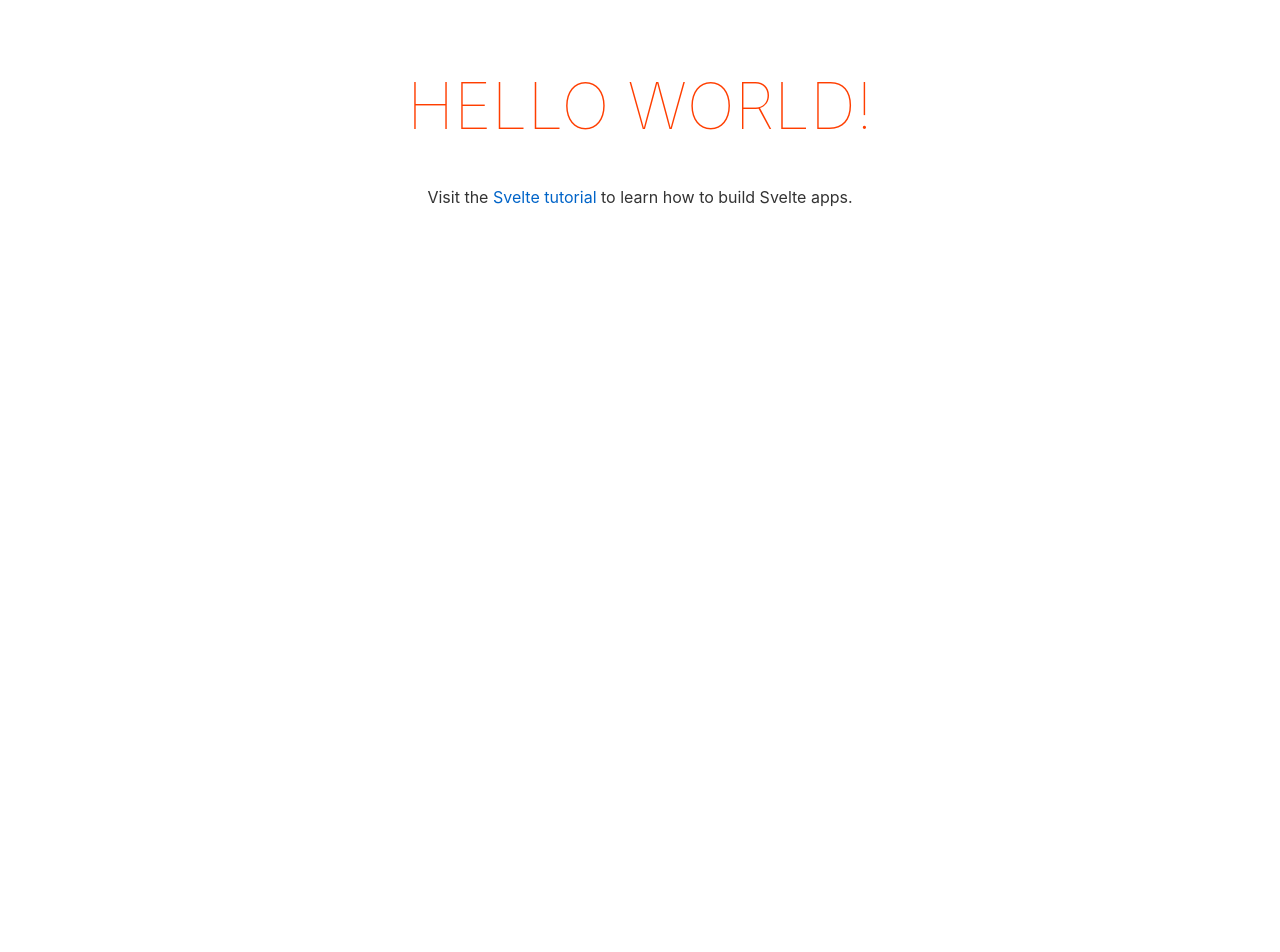
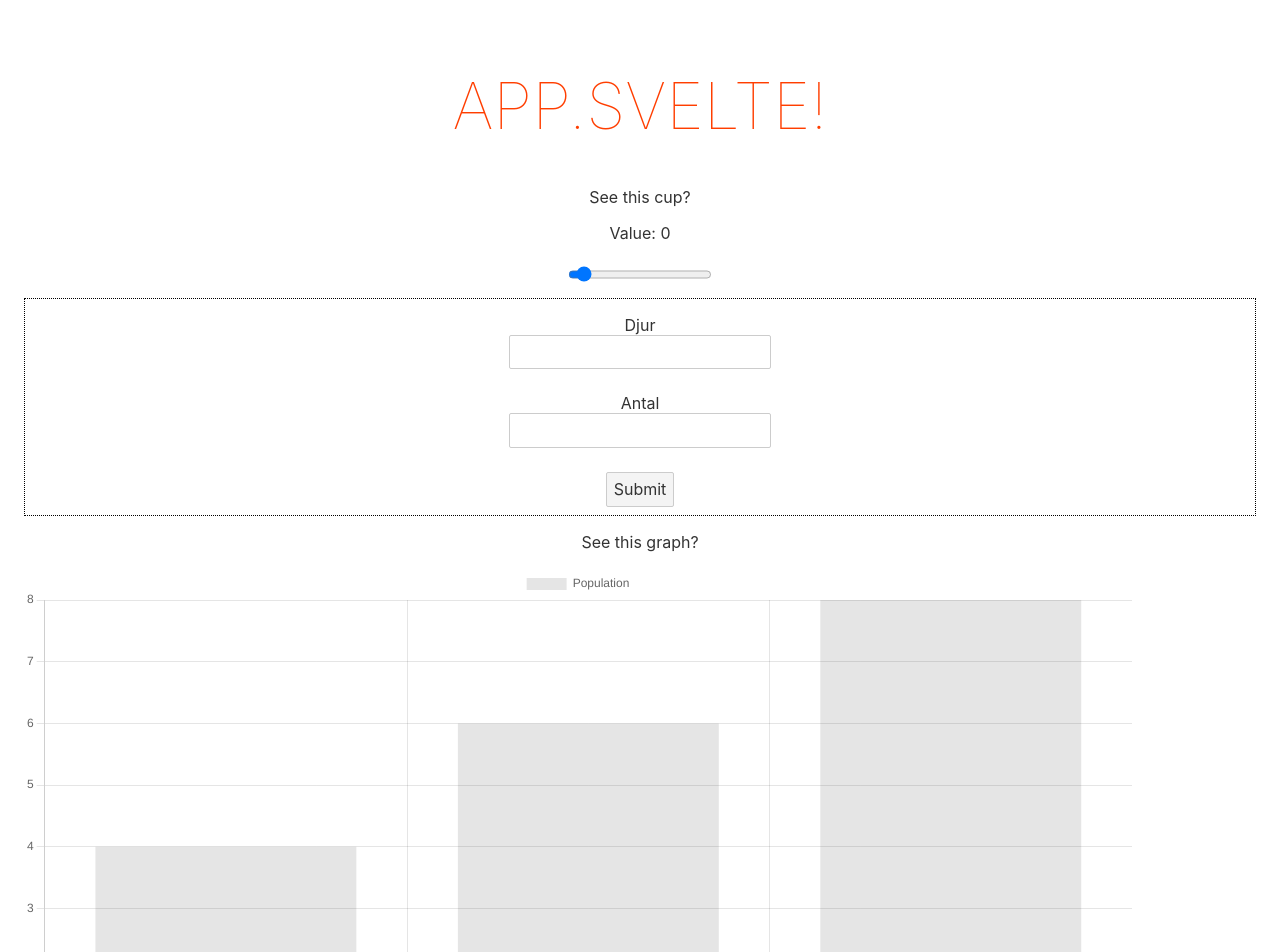
Before and after one commit to EmilNilsson12/svelte-projekt, a Svelte app: page / in a window 1280 px wide. Shown: the top 952 px of the page. Before the commit the page ends 800 px from the top, so only its background shows below. Built offline with nearby package versions, Linux system fonts and the light colour scheme.

Commit message:
Get a bar to show up

```diff
--- a/public/global.css
+++ b/public/global.css
@@ -1,7 +1,8 @@
-html, body {
+html,
+body {
 	position: relative;
 	width: 100%;
-	height: 100%;
+	height: 100vh;
 }
 
 body {
@@ -9,11 +10,12 @@ body {
 	margin: 0;
 	padding: 8px;
 	box-sizing: border-box;
-	font-family: -apple-system, BlinkMacSystemFont, "Segoe UI", Roboto, Oxygen-Sans, Ubuntu, Cantarell, "Helvetica Neue", sans-serif;
+	font-family: -apple-system, BlinkMacSystemFont, 'Segoe UI', Roboto,
+		Oxygen-Sans, Ubuntu, Cantarell, 'Helvetica Neue', sans-serif;
 }
 
 a {
-	color: rgb(0,100,200);
+	color: rgb(0, 100, 200);
 	text-decoration: none;
 }
 
@@ -22,14 +24,17 @@ a:hover {
 }
 
 a:visited {
-	color: rgb(0,80,160);
+	color: rgb(0, 80, 160);
 }
 
 label {
 	display: block;
 }
 
-input, button, select, textarea {
+input,
+button,
+select,
+textarea {
 	font-family: inherit;
 	font-size: inherit;
 	-webkit-padding: 0.4em 0;
--- a/src/App.svelte
+++ b/src/App.svelte
@@ -1,10 +1,14 @@
 <script>
-	export let name;
+	import CupView from './components/CupView.svelte';
+	import GraphView from './components/GraphView.svelte';
+
+
 </script>
 
 <main>
-	<h1>Hello {name}!</h1>
-	<p>Visit the <a href="https://svelte.dev/tutorial">Svelte tutorial</a> to learn how to build Svelte apps.</p>
+	<h1>App.svelte!</h1>
+	<CupView />
+	<GraphView />
 </main>
 
 <style>
--- /dev/null
+++ b/src/Components/CupView.svelte
@@ -0,0 +1,7 @@
+<script>
+</script>
+
+<main />
+
+<style>
+</style>
--- /dev/null
+++ b/src/Components/GraphView.svelte
@@ -0,0 +1,91 @@
+<script>
+	import { onMount } from 'svelte';
+	import Chart from 'chart.js/auto';
+
+	let volume = '0';
+
+	const getArrOfRandomValues = (min = 0, max) => {
+		let arr = [];
+		for (let i = 0; i < max; i++) {
+			min = Math.ceil(min);
+			max = Math.floor(max);
+			arr.push(Math.floor(Math.random() * (max - min + 1) + min)); //The maximum is inclusive and the minimum is inclusive
+		}
+		return arr;
+	};
+	// let yValues = getArrOfRandomValues(100);
+	// let xNewValues = new Set();
+
+	let ctx;
+	let myChart;
+	onMount(() => {
+		myChart = document.getElementById('myChart').getContext('2d');
+		console.log('myChart: ', myChart);
+
+		let massPopChart = new Chart(myChart, {
+			type: 'bar',
+			data: {
+				labels: ['Hundar', 'Katter', 'Vildsvin'],
+				datasets: [
+					{
+						label: 'Population',
+						data: [4, 6, 8],
+					},
+				],
+			},
+			options: {},
+		});
+	});
+
+	function handleChange() {
+		console.log('Range touched!');
+	}
+
+	function handleSubmit() {
+		console.log('Submitted!');
+	}
+</script>
+
+<main>
+	<p>See this cup?</p>
+	<p>Value: {volume}</p>
+
+	<input
+		on:input={handleChange}
+		type="range"
+		id="volume"
+		name="volume"
+		bind:value={volume}
+		min="0"
+		max="100"
+	/>
+	<form on:submit|preventDefault={handleSubmit}>
+		<p>
+			<label for="djur">Djur</label>
+			<input type="text" id="djur" required />
+		</p>
+		<p>
+			<label for="antal">Antal</label>
+			<input type="number" id="antal" required />
+		</p>
+		<button type="submit">Submit</button>
+	</form>
+	<p>See this graph?</p>
+	<div class="canvas-wrapper">
+		<canvas id="myChart" />
+	</div>
+</main>
+
+<style>
+	form {
+		border: 1px dotted black;
+	}
+	.canvas-wrapper {
+		width: 90%;
+		/* height: 100px; */
+	}
+
+	canvas {
+		display: block;
+	}
+</style>
--- a/src/main.js
+++ b/src/main.js
@@ -2,9 +2,6 @@ import App from './App.svelte';
 
 const app = new App({
 	target: document.body,
-	props: {
-		name: 'world'
-	}
 });
 
 export default app;
```
Also changed, not shown: package.json (+9 -1 lines), 2 other files (tests, documents, lock files or other folders).
